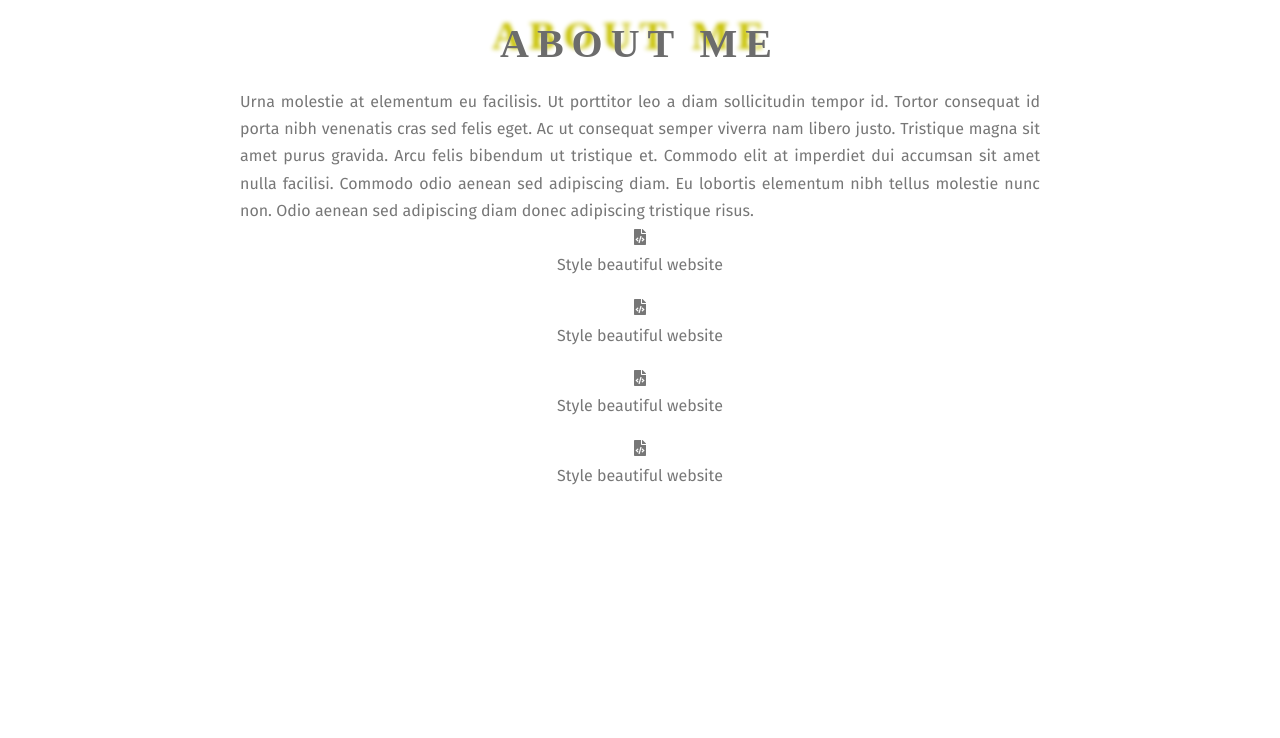
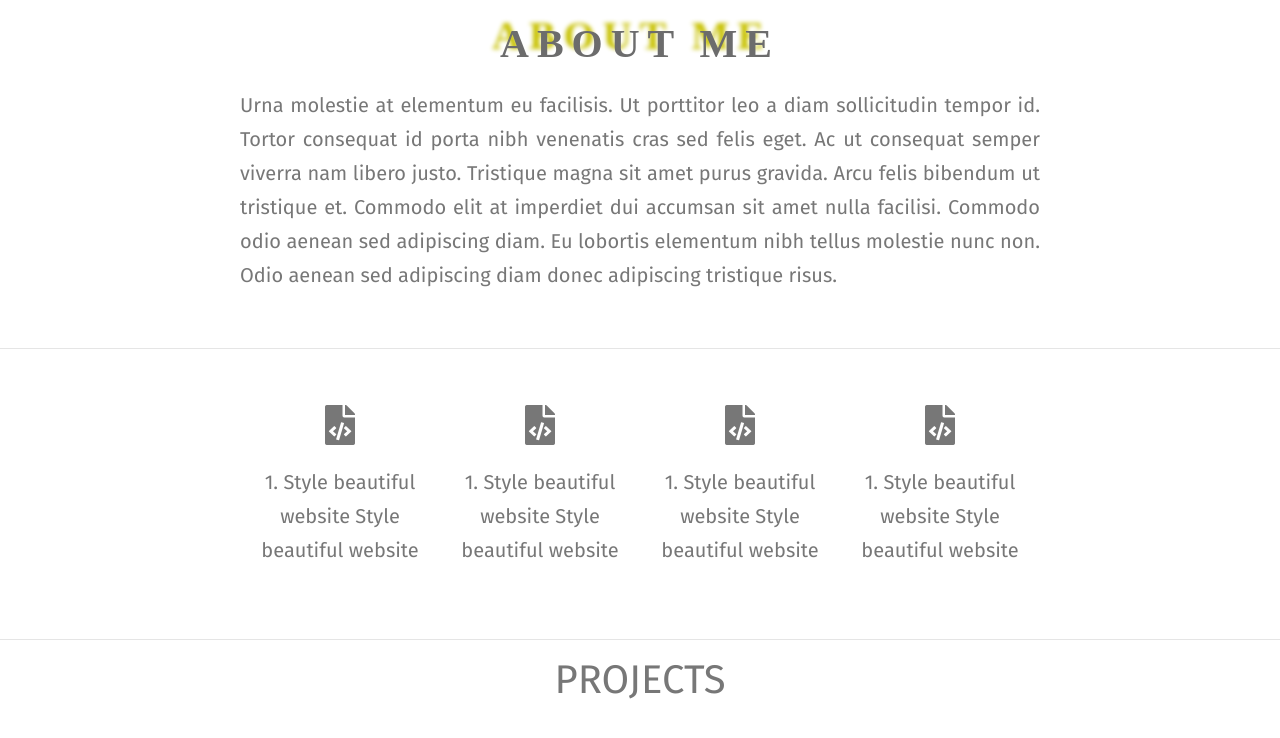
Before and after one commit to YakubuAmidu/portfolio3, a React (Create React App) app: page /portfolio in a window 1280 px wide. Shown: the top 738 px of the page. Built offline with nearby package versions, Linux system fonts and the light colour scheme.

Commit message:
Initial commit

```diff
--- a/src/components/App.css
+++ b/src/components/App.css
@@ -2,7 +2,7 @@ body {
   margin: 0;
   padding: 0;
   box-sizing: border-box;
-  font-size: 16px;
+  font-size: 20px;
   color: #777;
   line-height: 1.7;
   font-family: 'Fira Sans', sans-serif;
@@ -162,4 +162,21 @@ body {
   text-align: justify;
   max-width: 800px;
   margin: 0 auto;
+  padding-bottom: 40px;
 }
+
+.header-logos {
+  display: flex;
+  flex-direction: row;
+  text-align: center;
+  justify-content: center;
+  max-width: 800px;
+  margin: 0 auto;
+  padding-top: 40px;
+  padding-bottom: 40px;
+}
+
+.fas {
+  font-size: 40px;
+  margin-bottom: 20px;
+}
--- a/src/components/Portfolio.js
+++ b/src/components/Portfolio.js
@@ -16,23 +16,36 @@ class Portfolio extends Component {
           elementum nibh tellus molestie nunc non. Odio aenean sed adipiscing
           diam donec adipiscing tristique risus.
         </p>
+        <hr />
         <div className='header-logos'>
           <div className='logos'>
             <i class='fas fa-file-code'></i>
-            <p className='description'>Style beautiful website</p>
+            <p className='description'>
+              1. Style beautiful website Style beautiful website
+            </p>
           </div>
-          <div>
+          <div className='logos'>
             <i class='fas fa-file-code'></i>
-            <p className='description'>Style beautiful website</p>
+            <p className='description'>
+              1. Style beautiful website Style beautiful website
+            </p>
           </div>
-          <div>
+          <div className='logos'>
             <i class='fas fa-file-code'></i>
-            <p className='description'>Style beautiful website</p>
+            <p className='description'>
+              1. Style beautiful website Style beautiful website
+            </p>
           </div>
-          <div>
+          <div className='logos'>
             <i class='fas fa-file-code'></i>
-            <p className='description'>Style beautiful website</p>
+            <p className='description'>
+              1. Style beautiful website Style beautiful website
+            </p>
           </div>
+        </div>
+        <hr />
+        <div className='app-projects'>
+          <h1 className='heading-projects'>PROJECTS</h1>
         </div>
       </div>
     );
```
